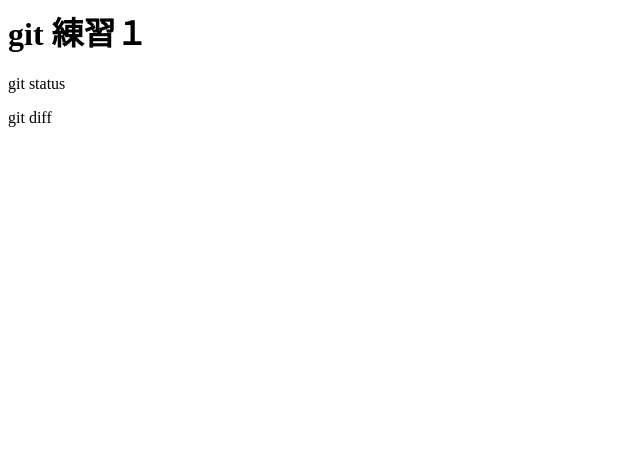
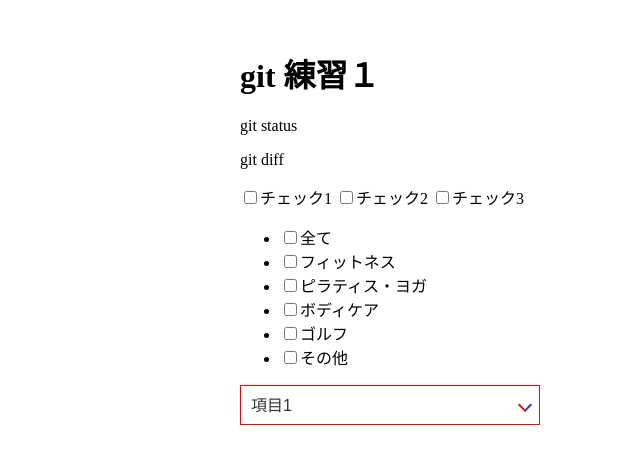
Before and after one commit to kawashima-nagisa/git_practice, a plain HTML site: page index.html in a window 1280 px wide. Shown: the whole page, without its empty margins (0-640 px from the left). Drawn offline with Linux system fonts and the light colour scheme.

```diff
--- a/index.html
+++ b/index.html
@@ -1,3 +1,157 @@
 <h1>git 練習１</h1>
 <p>git status</p>
 <p>git diff</p>
+
+<!-- <input type="checkbox" class="check" onchange="handleCheckboxChange(event)">これ文章 -->
+
+
+
+
+
+<div>
+    <input type="checkbox" class="check" value="チェック１">チェック1
+    <input type="checkbox" class="check" value="チェック2">チェック2
+    <input type="checkbox" class="check" value="チェック3">チェック3
+</div>
+
+
+<ul>
+    <li><input type="checkbox" class="check" href="javaScript:void(0)"><span></span>全て</input type="checkbox"></li>
+    <li><input type="checkbox" class="check" href="javaScript:void(0)"><span></span>フィットネス</input type="checkbox"></li>
+    <li><input type="checkbox" class="check" href="javaScript:void(0)"><span></span>ピラティス・ヨガ</input type="checkbox">
+    </li>
+    <li><input type="checkbox" class="check" href="javaScript:void(0)"><span></span>ボディケア</input type="checkbox"></li>
+    <li><input type="checkbox" class="check" href="javaScript:void(0)"><span></span>ゴルフ</input type="checkbox"></li>
+    <li><input type="checkbox" class="check" href="javaScript:void(0)"><span></span>その他</input type="checkbox"></li>
+
+</ul>
+
+<div class="select">
+    <select name="" id="">
+        <option value="項目1">項目1</option>
+        <option value="項目2">項目2</option>
+        <option value="項目3">項目3</option>
+    </select>
+</div>
+
+
+
+
+
+<style>
+    body {
+        margin: 50px auto;
+        width: 800px;
+    }
+
+    /* 基本のセレクトボックスのカスタマイズ */
+    .select {
+        /* background: #cfcedb; */
+        height: 40px;
+        width: 300px;
+        border-radius: 5px;
+        position: relative;
+        z-index: 1;
+
+        &::after {
+            position: absolute;
+            content: '';
+            width: 8px;
+            height: 8px;
+            right: 10px;
+            top: 50%;
+            transform: translateY(-50%) rotate(45deg);
+            border-bottom: 2px solid #c72020;
+            border-right: 2px solid #443b98;
+            z-index: -1;
+        }
+    }
+
+    select {
+        /* 初期化 */
+        appearance: none;
+        -moz-appearance: none;
+        -webkit-appearance: none;
+        background: none;
+        border: none;
+        color: #333;
+        font-size: 16px;
+        width: 100%;
+        height: 100%;
+        padding: 0 10px;
+        position: relative;
+        border: 1px solid red;
+    }
+</style>
+
+<script>
+    // function handleCheckboxChange(event) {
+    //     if (event.target.checked) {
+    //         console.log("チェックされました");
+    //     } else {
+    //         console.log("チェックが解除されました");
+    //     }
+    // }
+
+
+
+    // document.addEventListener('DOMContentLoaded', function () {
+    //     const checkboxes = document.querySelectorAll('.check');
+
+    //     checkboxes.forEach(function (checkbox) {
+    //         checkbox.addEventListener('click', function () {
+    //             if (this.checked) {
+    //                 // 一旦全てをクリアして再チェックする
+    //                 checkboxes.forEach(function (checkbox) {
+    //                     checkbox.checked = false;
+
+    //                 });
+    //                 this.checked = true;
+    //                 console.log("チェックされました");
+
+    //             }
+    //         });
+    //     });
+    // });
+
+
+    document.addEventListener('DOMContentLoaded', function () {
+        const checkboxes = document.querySelectorAll('.check');
+
+        checkboxes.forEach(function (checkbox) {
+            checkbox.addEventListener('click', function () {
+                if (this.checked) {
+                    checkboxes.forEach(function (checkbox) {
+                        checkbox.checked = false;
+                        checkbox.classList.remove('active'); // activeクラスを削除
+                    });
+
+                    this.checked = true;
+                    this.classList.add('active'); // activeクラスを付与
+                    console.log("チェックされました");
+                }
+            });
+        });
+    });
+
+
+
+
+
+
+
+
+
+
+
+
+
+</script>
+
+<!-- チェックボックスの状態が変更されるたびに、handleCheckboxChange関数が呼び出されます。
+event.target.checkedを使って、イベントが発生した要素（この場合はチェックボックス）
+のcheckedプロパティの値を取得しています。
+その結果に応じて、チェックがされたか解除されたかをコンソールに表示しています。
+
+したがって、this.checkedはイベントが発生した要素のチェックボックスの状態を表し、
+その値に応じた処理を行うために使用されます。 -->
```
Also changed, not shown: 1 other file.
